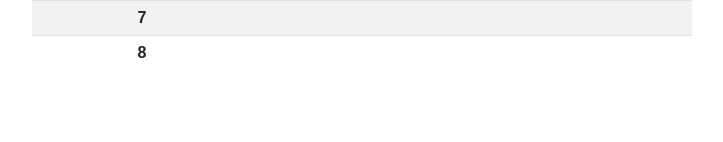
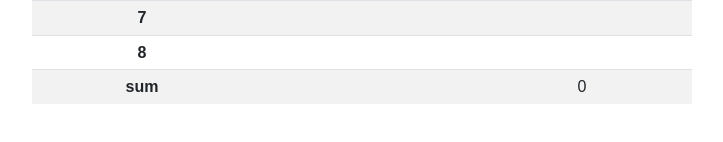
Before and after one commit to ruixuantan/rocknroll, a React app: page / in a window 1280 px wide. Shown: the part 418-560 px from the top of the page, without its empty margins (278-1001 px from the left). Built offline with nearby package versions, Linux system fonts and the light colour scheme.

Commit message:
added sum row

```diff
--- a/src/components/Roller.js
+++ b/src/components/Roller.js
@@ -23,6 +23,7 @@ const Roller = () => {
 
 	const [results, setResult] = useState(new Array(MAXROWS).fill(null))
 	const [clicks, setClicks] = useState(0)
+	const [sum, setSum] = useState(0)
 
 	// some sort of a queue
 	const updateResult = (die, outcome) => {
@@ -32,9 +33,12 @@ const Roller = () => {
 			if (clicks < 8) {
 				prev[clicks] = toAdd
 				setClicks(clicks + 1)
+				setSum(sum + outcome)
 			} else {
+				const popped = prev[0].outcome
 				prev.shift();
 				prev = [...prev, toAdd];
+				setSum(sum + outcome - popped)
 			}
 			return prev
 		});
@@ -43,6 +47,7 @@ const Roller = () => {
 	const reset = () => {
 		setResult(new Array(MAXROWS).fill(null))
 		setClicks(0)
+		setSum(0)
 	}
 
 	return (
@@ -83,6 +88,12 @@ const Roller = () => {
 							<td>{res !== null ? res.outcome : null}</td>
 						</tr>
 						)}
+					{/* Sum indicator */}
+					<tr>
+						<th>sum</th>
+						<td></td>
+						<td>{sum}</td>
+					</tr>
 				</tbody>
 			</table>
 
```
Also changed, not shown: 2 other files (tests, documents, lock files or other folders).
